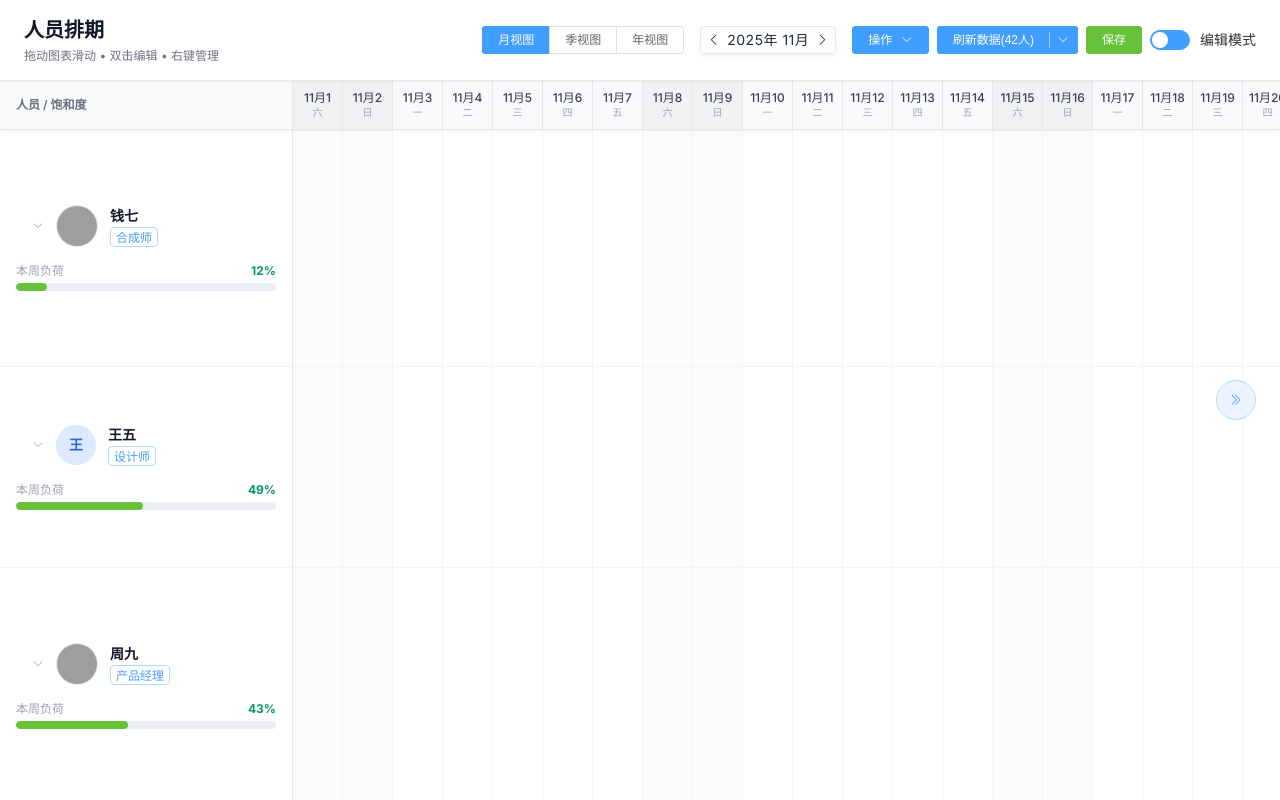
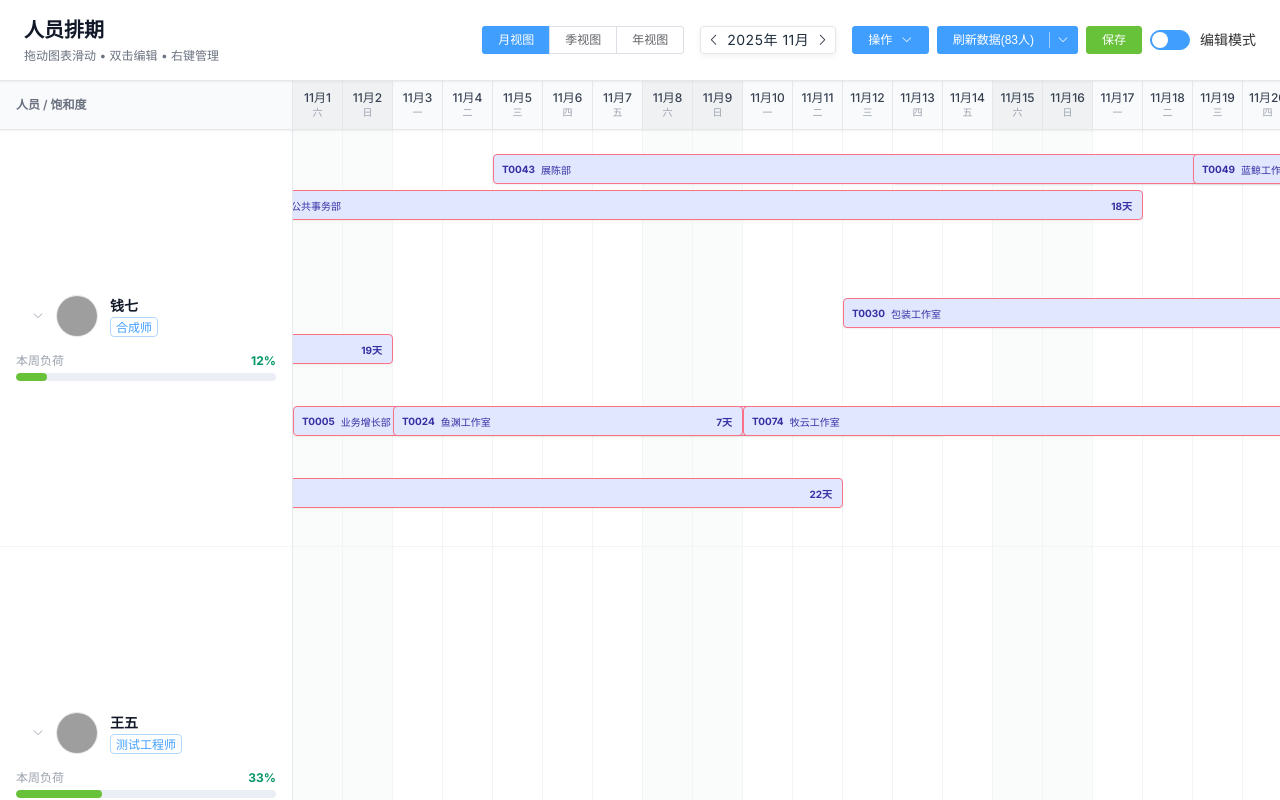
Before and after one commit to zcodery/scheduler, a Vue app: page /scheduler in a window 1280 px wide. Built offline with nearby package versions, Linux system fonts and the light colour scheme; grey boxes are pictures that could not be loaded.

Commit message:
refactor(数据生成): 调整模拟数据的随机范围和任务ID格式
- 将任务ID的填充位数从3位增加到4位
- 扩大任务开始日期和持续时间的随机范围
- 增加行偏移量的随机范围

```diff
--- a/pages/SchedulerPage.vue
+++ b/pages/SchedulerPage.vue
@@ -64,7 +64,7 @@ export default {
           if (saved) initialData = JSON.parse(saved)
         }
       } catch {}
-      this.payload = initialData?.length ? initialData : isReplacementRole === "real" ? REAL_STAFF_DATA : getMockStaffData(isReplacementRole === "large" ? 1000 : Math.ceil(Math.random() * 100))
+      this.payload = initialData?.length ? initialData : isReplacementRole === "real" ? REAL_STAFF_DATA : getMockStaffData(isReplacementRole === "large" ? 1000 : Math.ceil(Math.random() * 200))
       this.realTasks = structuredClone(this.payload)
       console.timeEnd("on-refresh")
 
--- a/pages/database/gantt.ts
+++ b/pages/database/gantt.ts
@@ -25,7 +25,7 @@ export const getMockStaffData = (count: number = 0): Staff[] => {
     avatarColor: "bg-blue-100 text-blue-600",
     workloadPercentage: Math.ceil(Math.random() * 100),
     isCollapsed: false,
-    tasks: Array.from({ length: Math.ceil(Math.random() * count) }, (_, i) => ({ id: `T${(i + 1).toString().padStart(3, "0")}`, name: MOCK_TASK_NAME_DATA[Math.floor(Math.random() * MOCK_TASK_NAME_DATA.length)], startDate: getRelativeDate(Math.random() < 0.3 ? -Math.ceil(Math.random() * 10) : Math.ceil(Math.random() * 10)), duration: Math.ceil(Math.random() * 10), rowOffset: Math.floor(Math.random() * 5) })),
+    tasks: Array.from({ length: Math.ceil(Math.random() * count) }, (_, i) => ({ id: `T${(i + 1).toString().padStart(4, "0")}`, name: MOCK_TASK_NAME_DATA[Math.floor(Math.random() * MOCK_TASK_NAME_DATA.length)], startDate: getRelativeDate(Math.random() < 0.3 ? -Math.ceil(Math.random() * 100) : Math.ceil(Math.random() * 100)), duration: Math.ceil(Math.random() * 30), rowOffset: Math.floor(Math.random() * 10) })),
   }))
 }
 
```
